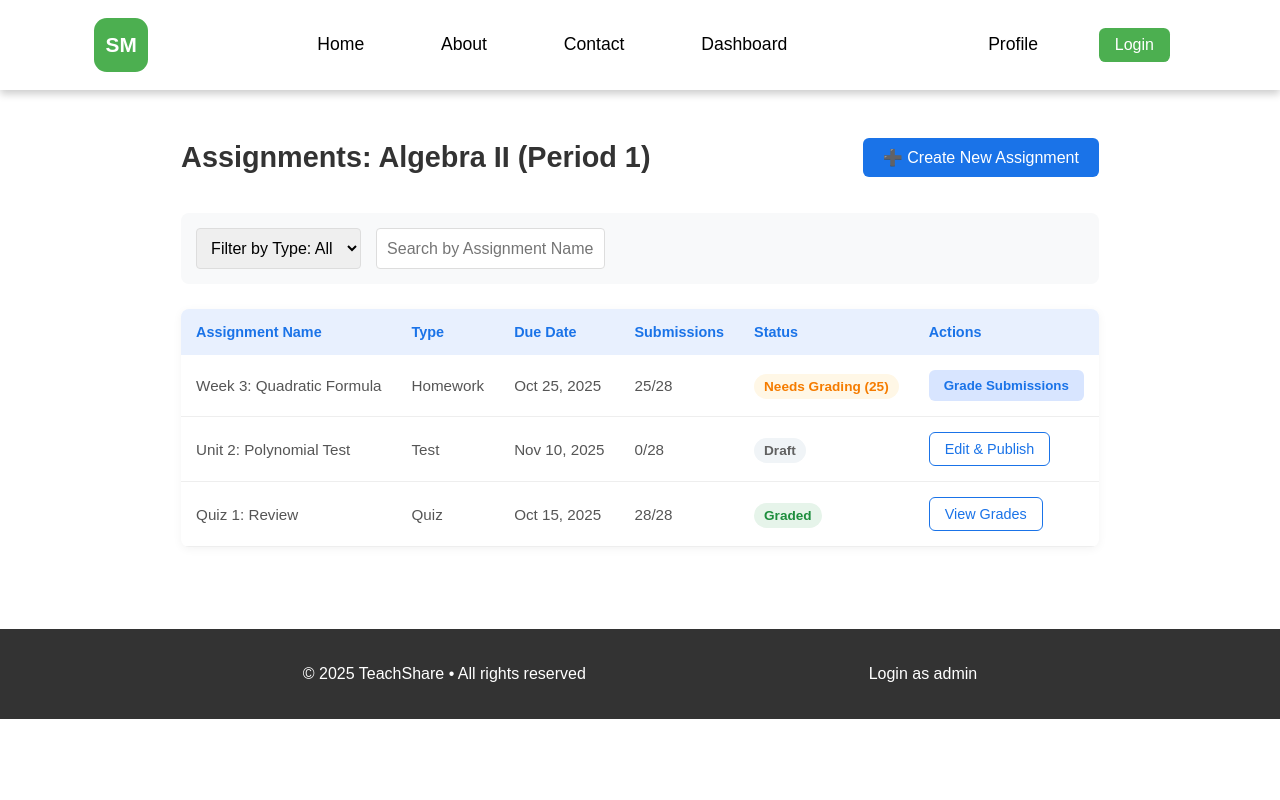
After one commit to Erik-Jashari/School-Managment-System, a PHP site: page /Assignments.html in a window 1280 px wide. The commit adds this page. Run offline with PHP 8.4, Linux system fonts and the light colour scheme.

Commit message:
Add assignment creation and grading modals with mock logic for functionality

```diff
--- a/About.html
+++ b/About.html
@@ -4,9 +4,8 @@
     <meta charset="UTF-8">
     <meta name="viewport" content="width=device-width, initial-scale=1.0">
     <title>About Us</title>
+    <link rel="stylesheet" href="CSS/Global.css">
     <link rel="stylesheet" href="CSS/About.css">
-    <link rel="stylesheet" href="CSS/Global.css">
-
 </head>
 <body>
     <!-- Navigation Bar -->
--- /dev/null
+++ b/Assignments.html
@@ -0,0 +1,170 @@
+<!DOCTYPE html>
+<html lang="en">
+<head>
+    <meta charset="UTF-8">
+    <meta name="viewport" content="width=device-width, initial-scale=1.0">
+    <title>Assignments Hub</title>
+    <link rel="stylesheet" href="CSS/Global.css">
+    <link rel="stylesheet" href="CSS/Assignments.css">
+</head>
+<body>
+    <div id="app-header"></div>
+
+    <main class="assignments-container">
+        <div class="header-bar">
+            <h1>Assignments: Algebra II (Period 1)</h1>
+            <div class="actions">
+                <button class="primary-button create-assignment-btn">➕ Create New Assignment</button>
+            </div>
+        </div>
+
+        <div class="assignment-filters">
+            <select id="filter-type">
+                <option value="all">Filter by Type: All</option>
+                <option value="homework">Homework</option>
+                <option value="quiz">Quiz</option>
+                <option value="test">Test</option>
+            </select>
+            <input type="text" id="search-assignment" placeholder="Search by Assignment Name...">
+        </div>
+
+        <section class="assignment-list-section">
+            <table class="assignment-table">
+                <thead>
+                    <tr>
+                        <th>Assignment Name</th>
+                        <th>Type</th>
+                        <th>Due Date</th>
+                        <th>Submissions</th>
+                        <th>Status</th>
+                        <th>Actions</th>
+                    </tr>
+                </thead>
+                <tbody>
+                    <tr data-status="pending">
+                        <td>Week 3: Quadratic Formula</td>
+                        <td>Homework</td>
+                        <td>Oct 25, 2025</td>
+                        <td>25/28</td>
+                        <td><span class="status-badge pending">Needs Grading (25)</span></td>
+                        <td>
+                            <button class="grade-btn">Grade Submissions</button>
+                        </td>
+                    </tr>
+                    <tr data-status="draft">
+                        <td>Unit 2: Polynomial Test</td>
+                        <td>Test</td>
+                        <td>Nov 10, 2025</td>
+                        <td>0/28</td>
+                        <td><span class="status-badge draft">Draft</span></td>
+                        <td>
+                            <button class="edit-btn secondary-button">Edit & Publish</button>
+                        </td>
+                    </tr>
+                    <tr data-status="graded">
+                        <td>Quiz 1: Review</td>
+                        <td>Quiz</td>
+                        <td>Oct 15, 2025</td>
+                        <td>28/28</td>
+                        <td><span class="status-badge graded">Graded</span></td>
+                        <td>
+                            <button class="view-btn secondary-button">View Grades</button>
+                        </td>
+                    </tr>
+                </tbody>
+            </table>
+        </section>
+    </main>
+
+    <div id="create-assignment-modal" class="modal">
+    <div class="modal-content">
+        <span class="close-button">&times;</span>
+        <h2>Create New Assignment</h2>
+        <form id="new-assignment-form">
+            <div class="form-group">
+                <label for="assignment-name">Assignment Name</label>
+                <input type="text" id="assignment-name" required>
+            </div>
+
+            <div class="form-group">
+                <label for="assignment-class">Assign to Class</label>
+                <select id="assignment-class">
+                    <option value="Period 1: Algebra II">Period 1: Algebra II</option>
+                    <option value="Period 2: Geometry">Period 2: Geometry</option>
+                    <option value="Period 3: Calculus AP">Period 3: Calculus AP</option>
+                    <option value="Period 5: Algebra I">Period 5: Algebra I</option>
+                </select>
+            </div>
+
+            <div class="form-row">
+                <div class="form-group">
+                    <label for="due-date">Due Date</label>
+                    <input type="date" id="due-date" required>
+                </div>
+                <div class="form-group">
+                    <label for="assignment-type">Type</label>
+                    <select id="assignment-type">
+                        <option value="Homework">Homework</option>
+                        <option value="Quiz">Quiz</option>
+                        <option value="Test">Test</option>
+                        <option value="Project">Project</option>
+                    </select>
+                </div>
+            </div>
+
+            <div class="form-group">
+                <label for="description">Instructions/Description</label>
+                <textarea id="description" rows="4"></textarea>
+            </div>
+
+            <button type="submit" class="primary-button">Publish Assignment</button>
+          </form>
+        </div>
+    </div>
+
+    <div id="grade-submissions-modal" class="modal">
+         <div class="modal-content large-modal">
+            <span class="close-button grade-close-button">&times;</span>
+            <h2 id="grading-assignment-title">Grading: Week 3: Quadratic Formula</h2>
+            <p class="grading-meta">Class: Period 1: Algebra II | Submissions: 25/28</p>
+
+             <table class="grading-table">
+                <thead>
+                     <tr>
+                       <th>Student Name</th>
+                        <th>Status</th>
+                       <th>Submission Date</th>
+                       <th>Score / 100</th>
+                       <th>Feedback</th>
+                   </tr>
+                 </thead>
+                  <tbody>
+                   <tr data-student-id="2024001">
+                       <td>Liam Johnson</td>
+                       <td><span class="status-badge graded">Submitted</span></td>
+                       <td>10/24/2025</td>
+                       <td><input type="number" min="0" max="100" value="95" class="score-input"></td>
+                       <td><input type="text" placeholder="Optional feedback..."></td>
+                  </tr>
+                    <tr data-student-id="2024002">
+                       <td>Emma Davis</td>
+                        <td><span class="status-badge missing">Missing</span></td>
+                        <td>N/A</td>
+                        <td><input type="number" min="0" max="100" disabled></td>
+                        <td><input type="text" placeholder="Marked as 0 until submitted" disabled></td>
+                     </tr>
+                    </tbody>
+                </table>
+
+        <div class="modal-footer">
+            <button class="primary-button save-grades-btn">Save All Grades</button>
+        </div>
+    </div>
+</div>
+
+    <div id="app-footer"></div>
+
+    <script src="JS/HeaderFooter.js"></script>
+    <script src="JS/Assignments.js"></script>
+</body>
+</html>
--- a/CSS/About.css
+++ b/CSS/About.css
@@ -1,7 +1,3 @@
-body{
-    font-family: Arial, sans-serif;
-}
-
 .about-container{
     margin: 40px auto;
     padding: 40px;
--- /dev/null
+++ b/CSS/Assignments.css
@@ -0,0 +1,244 @@
+.assignments-container {
+    max-width: 1200px;
+    margin: 2rem auto;
+    padding: 0 1rem;
+}
+
+.header-bar {
+    display: flex;
+    justify-content: space-between;
+    align-items: center;
+    margin-bottom: 20px;
+}
+
+.header-bar h1 {
+    font-size: 1.8rem;
+    color: #333;
+}
+
+/* Filters */
+.assignment-filters {
+    display: flex;
+    gap: 15px;
+    margin-bottom: 25px;
+    padding: 15px;
+    background: #f8f9fa;
+    border-radius: 8px;
+}
+
+.assignment-filters select,
+.assignment-filters input {
+    padding: 10px;
+    border: 1px solid #ddd;
+    border-radius: 4px;
+    font-size: 1rem;
+}
+
+/* Table */
+.assignment-table {
+    width: 100%;
+    border-collapse: collapse;
+    background: white;
+    box-shadow: 0 2px 10px rgba(0,0,0,0.05);
+    border-radius: 8px;
+    overflow: hidden;
+}
+
+.assignment-table th {
+    background-color: #e8f0fe;
+    color: #1a73e8;
+    text-align: left;
+    padding: 15px;
+    font-size: 0.9rem;
+    font-weight: 600;
+}
+
+.assignment-table td {
+    padding: 15px;
+    border-bottom: 1px solid #eee;
+    color: #555;
+    font-size: 0.95rem;
+}
+
+/* Status Badges */
+.status-badge {
+    padding: 5px 10px;
+    border-radius: 15px;
+    font-size: 0.85rem;
+    font-weight: 600;
+    white-space: nowrap;
+}
+
+.status-badge.pending {
+    background-color: #fff7e6;
+    color: #f57c00;
+} /* Orange for needs grading */
+.status-badge.graded {
+    background-color: #e6f4ea;
+    color: #1e8e3e;
+} /* Green for completed */
+.status-badge.draft {
+    background-color: #f0f4f7;
+    color: #616161;
+} /* Gray for draft */
+
+/* Buttons */
+.primary-button {
+    background-color: #1a73e8;
+    color: white;
+    border: none;
+    padding: 10px 20px;
+    border-radius: 6px;
+    cursor: pointer;
+    font-size: 1rem;
+    transition: background-color 0.2s;
+}
+.primary-button:hover {
+    background-color: #1764c8;
+}
+.secondary-button {
+    background-color: white;
+    color: #1a73e8;
+    border: 1px solid #1a73e8;
+    padding: 8px 15px;
+    border-radius: 6px;
+    cursor: pointer;
+    font-size: 0.9rem;
+}
+.secondary-button:hover {
+    background-color: #f0f4ff;
+}
+
+.grade-btn {
+    /* Style specifically for grading button */
+    padding: 8px 15px;
+    background-color: #d8e5ff;
+    color: #1a73e8;
+    border: none;
+    border-radius: 6px;
+    cursor: pointer;
+    font-weight: 600;
+}
+.grade-btn:hover {
+    background-color: #c0d9ff;
+}
+
+/* Modal Styles */
+.modal {
+    display: none; /* Hidden by default */
+    position: fixed;
+    z-index: 1000; /* Sit on top */
+    left: 0;
+    top: 0;
+    width: 100%;
+    height: 100%;
+    overflow: auto;
+    background-color: rgba(0,0,0,0.4); /* Black w/ opacity */
+}
+
+.modal-content {
+    background-color: #fefefe;
+    margin: 10% auto; /* 10% from the top and centered */
+    padding: 30px;
+    border: 1px solid #888;
+    width: 90%;
+    max-width: 600px; /* Max width for a nice form */
+    border-radius: 10px;
+    position: relative;
+    box-shadow: 0 4px 15px rgba(0,0,0,0.2);
+}
+
+.close-button {
+    color: #aaa;
+    float: right;
+    font-size: 28px;
+    font-weight: bold;
+    cursor: pointer;
+}
+
+.close-button:hover,
+.close-button:focus {
+    color: #000;
+    text-decoration: none;
+    cursor: pointer;
+}
+
+/* Form Styling inside Modal */
+.form-group {
+    margin-bottom: 15px;
+}
+
+.form-group label {
+    display: block;
+    margin-bottom: 5px;
+    font-weight: 600;
+    color: #333;
+}
+
+.form-group input[type="text"],
+.form-group input[type="date"],
+.form-group select,
+.form-group textarea {
+    width: 100%;
+    padding: 10px;
+    border: 1px solid #ccc;
+    border-radius: 4px;
+    box-sizing: border-box; /* Important for padding and width */
+}
+
+.form-row {
+    display: flex;
+    gap: 20px;
+}
+.form-row .form-group {
+    flex: 1;
+}
+/* Modal Styling for the large grading view */
+.large-modal {
+    max-width: 900px; /* Wider modal for the table */
+}
+.grading-meta {
+    margin-top: -10px;
+    margin-bottom: 20px;
+    color: #666;
+    font-size: 0.9rem;
+}
+.grading-table {
+    width: 100%;
+    border-collapse: collapse;
+    margin-bottom: 20px;
+}
+.grading-table th {
+    background-color: #f0f4ff;
+    color: #333;
+    padding: 12px;
+    text-align: left;
+    font-size: 0.9rem;
+}
+.grading-table td {
+    padding: 12px;
+    border-bottom: 1px solid #eee;
+    font-size: 0.95rem;
+}
+
+.score-input {
+    width: 80px;
+    padding: 8px;
+    text-align: center;
+    border: 1px solid #ddd;
+    border-radius: 4px;
+}
+.score-input:disabled {
+    background-color: #f5f5f5;
+    cursor: not-allowed;
+}
+
+.modal-footer {
+    text-align: right;
+    padding-top: 15px;
+}
+
+.status-badge.missing {
+    background-color: #fdeaea;
+    color: #d93025;
+}
--- a/CSS/Contact.css
+++ b/CSS/Contact.css
@@ -1,7 +1,3 @@
-
-body{
-    font-family: Arial, sans-serif;
-}
 /* CONTACT SECTION */
 .contact-container{
     margin: 40px auto;
--- a/CSS/Global.css
+++ b/CSS/Global.css
@@ -1,9 +1,18 @@
 /* Navigation Bar Styles */
+body {
+    font-size: 62.5%;
+    font-family: Arial, sans-serif;
+    margin: 0;
+    padding: 0;
+    min-height: 100vh;
+    display: flex;
+    flex-direction: column;
+}
 .nav-bar {
     background-color: white;
     overflow: hidden;
     box-shadow: 0 4px 8px rgba(0, 0, 0, 0.2);
-    padding: 14px 16px;
+    padding: 1.1rem 1.6rem;
     display: flex;
     justify-content: space-around;
     align-items: center;
@@ -13,40 +22,41 @@
 }
 
 .logo-box {
-    width: 48px;
-    height: 48px;
+    width: 3.4rem;
+    height: 3.4rem;
     background-color: #4CAF50;
-    border-radius: 8px;
+    border-radius: 0.8rem;
     display: flex;
     align-items: center;
     justify-content: center;
     color: white;
     font-weight: bold;
-    font-size: 20px;
+    font-size: 1.3rem;
 }
 
 .page-links, .auth-links {
     display: flex;
-    gap: 10px;
+    gap: 0.8rem;
     align-items: center;
 }
 
 .nav-bar a {
     color: black;
-    margin: 14px 16px;
+    margin: 0.5rem 1rem;
     text-decoration: none;
-    font-size: 19px;
+    font-size: 1.1rem;
+    transition: color 0.3s;
 }
 
 .login-button {
     background-color: #4CAF50;
     color: white;
-    padding: 10px 20px;
-    font-size: 16px;
+    padding: 0.5rem 1rem;
+    font-size: 1rem;
     border: none;
-    border-radius: 4px;
+    border-radius: 0.4rem;
     cursor: pointer;
-    width: 100px;
+    width: auto;
 }
 
 .login-button:hover {
@@ -76,6 +86,25 @@
     width: 100%;
 }
 
+@media (max-width: 768px) {
+    .nav-bar {
+        justify-content: space-between;
+        padding: 1rem 1rem;
+    }
+    .page-links, .auth-links {
+        gap: 0.5rem;
+    }
+    .logo-box {
+        width: 3.5rem;
+        height: 3.5rem;
+        font-size: 1.6rem;
+    }
+    .login-button {
+        padding: 0.6rem 1.2rem;
+        font-size: 1.2rem;
+    }
+}
+
 /* FOOTER */
 footer{
     margin-top: 50px;
--- a/CSS/Index.css
+++ b/CSS/Index.css
@@ -1,12 +1,9 @@
-body{
-    font-family: Arial, sans-serif;
-}
 /* HERO SECTION (Background Image + Overlay) */
 .content-container{
     position: relative;
     padding: 20px;
     margin: 20px;
-    height: 80vh;
+    height: 100vh;
     border-radius: 8px;
     display: flex;
     justify-content: space-around;
--- a/Contact.html
+++ b/Contact.html
@@ -5,8 +5,8 @@
     <meta charset="UTF-8">
     <meta name="viewport" content="width=device-width, initial-scale=1.0">
     <title>Contact Form</title>
+    <link rel="stylesheet" href="CSS/Global.css">
     <link rel="stylesheet" href="CSS/Contact.css">
-    <link rel="stylesheet" href="CSS/Global.css">
 </head>
 <body>
     <!-- Navigation Bar -->
--- a/Dashboard.html
+++ b/Dashboard.html
@@ -4,8 +4,8 @@
     <meta charset="UTF-8">
     <meta name="viewport" content="width=device-width, initial-scale=1.0">
     <title>Teacher Dashboard - Class Manager</title>
+    <link rel="stylesheet" href="CSS/Global.css">
     <link rel="stylesheet" href="CSS/Dashboard.css">
-    <link rel="stylesheet" href="CSS/Global.css">
 </head>
 <body>
     <!-- Navigation Bar -->
@@ -54,6 +54,7 @@
                 <div class="section-header">
                     <h2>Period 1: Algebra II - Roster</h2>
                     <div class="header-actions">
+                        <a href="Assignments.html"><button class="action-btn secondary">Manage Assignments</button></a>
                         <button class="action-btn secondary">Email Parents</button>
                         <button class="action-btn">Add Student</button>
                     </div>
--- a/Index.html
+++ b/Index.html
@@ -4,8 +4,8 @@
     <meta charset="UTF-8">
     <meta name="viewport" content="width=device-width, initial-scale=1.0">
     <title>Home</title>
+    <link rel="stylesheet" href="CSS/Global.css">
     <link rel="stylesheet" href="CSS/Index.css">
-    <link rel="stylesheet" href="CSS/Global.css">
 </head>
 <body>
 <!-- Navigation Bar -->
@@ -19,7 +19,7 @@
         <div class="content">
             <h1>Empower Teachers Create & Share Lessons</h1>
             <p>Join our community of educators and access a wealth of resources to enhance your teaching experience. Share your own lessons and collaborate with fellow teachers to inspire and educate the next generation.</p>
-            <button class="get-started-button">Get Started</button>
+            <button class="get-started-button" onclick="window.location.href='Login.html'">Get Started</button>
         </div>
         <div class="class-img">
             <img src="Images/students.jpg" alt="Students-Image" class="content-image" height="400px" width="300px">
--- a/JS/HeaderFooter.js
+++ b/JS/HeaderFooter.js
@@ -5,9 +5,9 @@ const AppHeader = `
             <a href="Index.html" class="links">Home</a>
             <a href="About.html" class="links">About</a>
             <a href="Contact.html" class="links">Contact</a>
+            <a href="Dashboard.html" class="links">Dashboard</a>
         </div>
         <div class="auth-links">
-            <a href="Dashboard.html" class="links">Dashboard</a>
             <a href="Teacher-Profile.html" class="links">Profile</a>
             <a href="Login.html"><button class="login-button">Login</button></a>
         </div>
--- a/Login.html
+++ b/Login.html
@@ -4,8 +4,8 @@
     <meta charset="UTF-8">
     <meta name="viewport" content="width=device-width, initial-scale=1.0">
     <title>Login - TeachShare</title>
+        <link rel="stylesheet" href="CSS/Global.css">
     <link rel="stylesheet" href="CSS/Login.css">
-    <link rel="stylesheet" href="CSS/Global.css">
 </head>
 <body>
     <!-- Navigation Bar -->
--- a/Register.html
+++ b/Register.html
@@ -4,8 +4,8 @@
     <meta charset="UTF-8">
     <meta name="viewport" content="width=device-width, initial-scale=1.0">
     <title>Register - TeachShare</title>
+    <link rel="stylesheet" href="CSS/Global.css">
     <link rel="stylesheet" href="CSS/Login.css">
-    <link rel="stylesheet" href="CSS/Global.css">
 </head>
 <body>
     <!-- Navigation Bar -->
--- a/Teacher-Profile.html
+++ b/Teacher-Profile.html
@@ -4,8 +4,8 @@
     <meta charset="UTF-8">
     <meta name="viewport" content="width=device-width, initial-scale=1.0">
     <title>Profile</title>
+        <link rel="stylesheet" href="CSS/Global.css">
     <link rel="stylesheet" href="CSS/Teacher-Profile.css">
-    <link rel="stylesheet" href="CSS/Global.css">
 </head>
 <body>
     <!-- Navigation Bar -->
```
Also changed, not shown: CSS/Login.css (+0 -8 lines), CSS/Teacher-Profile.css (+0 -8 lines), JS/Assignments.js (added, +107 -0 lines), Images/Albion.png (added), Images/Erik.png (added).
